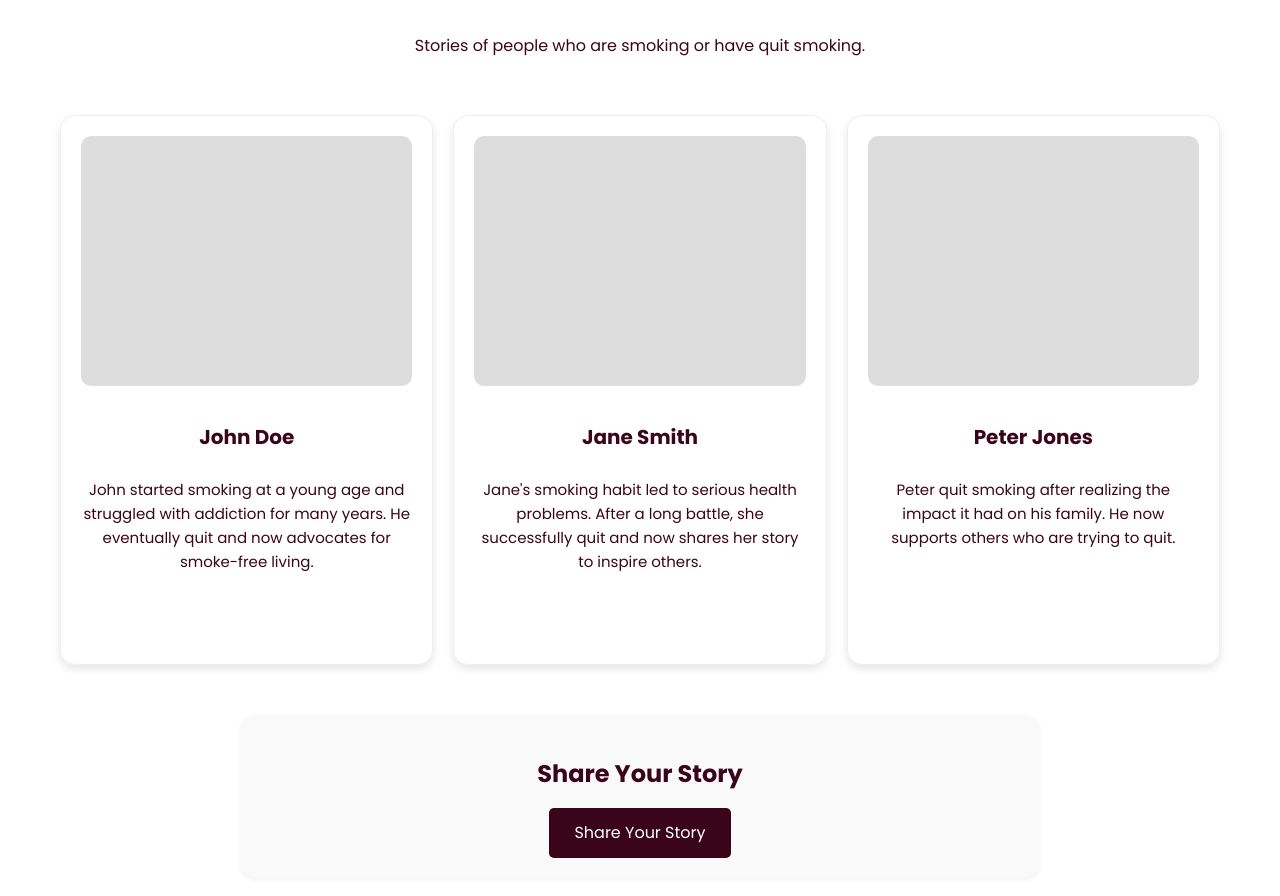
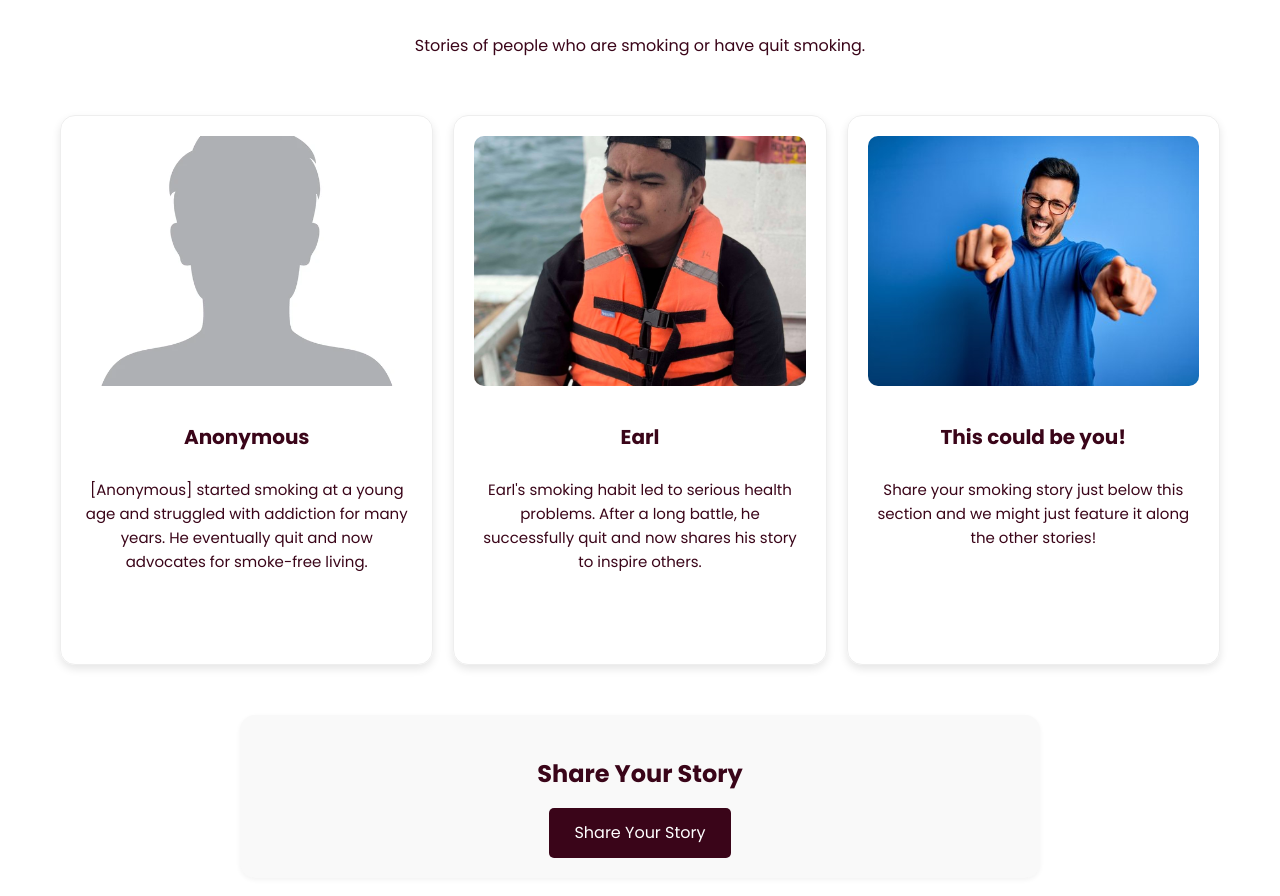
Before and after one commit to roelmaoo/MMSsite, a plain HTML site: page index.html in a window 1280 px wide. Shown: the part 3060-3956 px from the top of the page. Drawn offline with Linux system fonts and the light colour scheme.

Commit message:
added story images

```diff
--- a/index.html
+++ b/index.html
@@ -161,19 +161,19 @@ ABS-CBN News
         <p>Stories of people who are smoking or have quit smoking. </p>
         <div class="stories-container content-container">
             <div class="story-card">
-                <div class="story-image placeholder"></div>
-                <h3>John Doe</h3>
-                <p>John started smoking at a young age and struggled with addiction for many years. He eventually quit and now advocates for smoke-free living.</p>
+<div class="story-image" style="background-image: url('story 1.webp');"></div>
+                <h3>Anonymous</h3>
+                <p>[Anonymous] started smoking at a young age and struggled with addiction for many years. He eventually quit and now advocates for smoke-free living.</p>
             </div>
             <div class="story-card">
-                <div class="story-image placeholder"></div>
-                <h3>Jane Smith</h3>
-                <p>Jane's smoking habit led to serious health problems. After a long battle, she successfully quit and now shares her story to inspire others.</p>
+                <div class="story-image" style="background-image: url('story 2.jpg');"></div>
+                <h3>Earl</h3>
+                <p>Earl's smoking habit led to serious health problems. After a long battle, he successfully quit and now shares his story to inspire others.</p>
             </div>
             <div class="story-card">
-                <div class="story-image placeholder"></div>
-                <h3>Peter Jones</h3>
-                <p>Peter quit smoking after realizing the impact it had on his family. He now supports others who are trying to quit.</p>
+                <div class="story-image" style="background-image: url('story 3.jpg');"></div>
+                <h3>This could be you!</h3>
+                <p>Share your smoking story just below this section and we might just feature it along the other stories!</p>
             </div>
         </div>
 
--- a/style.css
+++ b/style.css
@@ -368,13 +368,14 @@ body {
     margin-bottom: 15px;
 }
 
-.story-image.placeholder {
+.story-image {
     width: 100%;
     height: 250px; /* Slightly smaller placeholder image height */
-    background-color: #ddd;
     margin-bottom: 15px;
     border-radius: 10px;
     object-fit: cover;
+    background-size: cover;
+    background-position: center;
 }
 
 /* --- Stats Section (Original) --- */
```
Also changed, not shown: story 1.webp (added), story 2.jpg (added), story 3.jpg (added).
